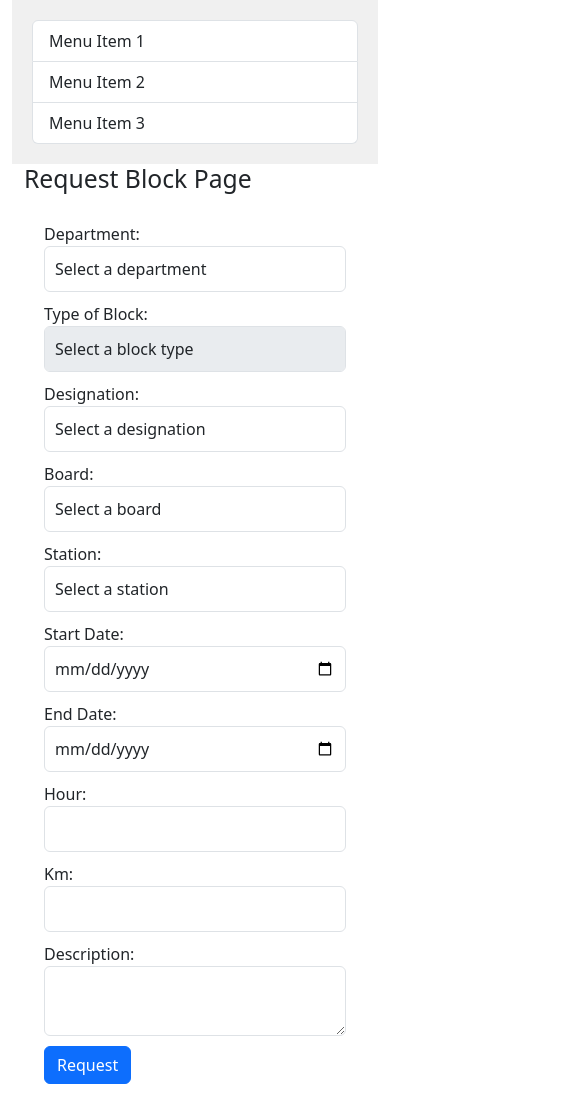
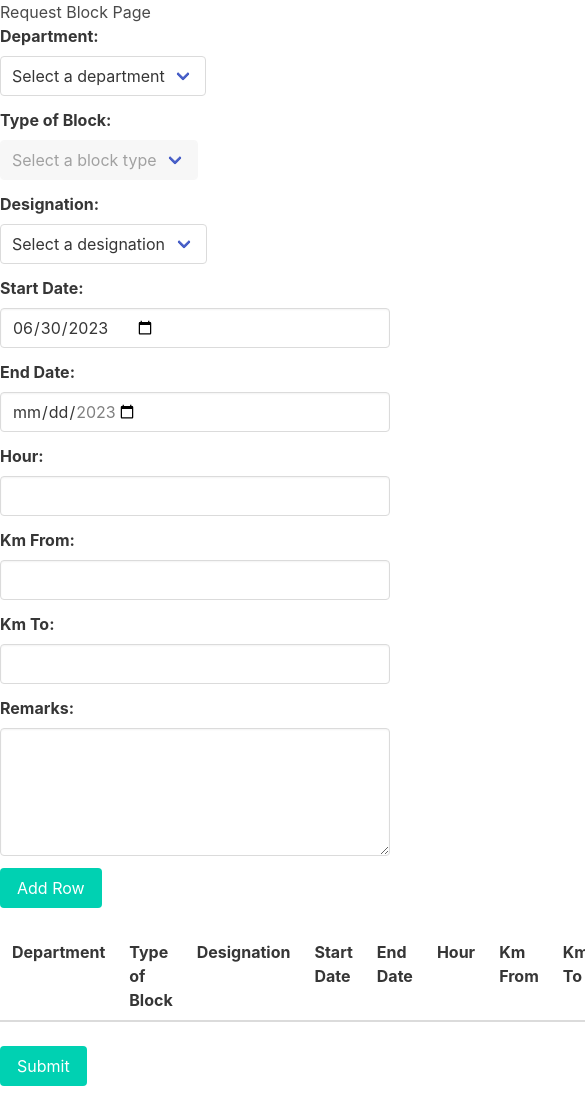
Before and after one commit to Banda17/Block-managemnet, a React (Create React App) app: page /request-block in a window 390 px wide. Shown: the top 1104 px of the page, 585 px wide, since content can reach past the window. Built offline with nearby package versions, Linux system fonts and the light colour scheme.

Commit message:
version 5

```diff
--- a/src/App.css
+++ /dev/null
@@ -1,38 +0,0 @@
-.App {
-  text-align: center;
-}
-
-.App-logo {
-  height: 40vmin;
-  pointer-events: none;
-}
-
-@media (prefers-reduced-motion: no-preference) {
-  .App-logo {
-    animation: App-logo-spin infinite 20s linear;
-  }
-}
-
-.App-header {
-  background-color: #282c34;
-  min-height: 100vh;
-  display: flex;
-  flex-direction: column;
-  align-items: center;
-  justify-content: center;
-  font-size: calc(10px + 2vmin);
-  color: white;
-}
-
-.App-link {
-  color: #61dafb;
-}
-
-@keyframes App-logo-spin {
-  from {
-    transform: rotate(0deg);
-  }
-  to {
-    transform: rotate(360deg);
-  }
-}
--- a/src/App.js
+++ b/src/App.js
@@ -1,6 +1,5 @@
 import React, { useState } from 'react';
 import { BrowserRouter as Router, Route, Routes, Link } from 'react-router-dom';
-import 'bootstrap/dist/css/bootstrap.min.css';
 import Login from './Components/login';
 import Dashboard from './Components/dashboard';
 import TablePage from './Components/TablePage';
@@ -23,8 +22,8 @@ const App = () => {
         </Routes>
 
         {user && (
-          <div className="sidebar">
-            <ul className="sidebar-menu">
+          <div>
+            <ul>
               <li className="menu-item">
                 <Link to="/dashboard">Dashboard</Link>
               </li>
--- a/src/Components/RequestBlocks.js
+++ b/src/Components/RequestBlocks.js
@@ -1,59 +1,43 @@
 import React, { useState } from 'react';
-import './requestBlockPage.css';
+import 'bulma/css/bulma.css';
 import moment from 'moment';
-
-const SideMenu = () => {
-  return (
-    <div className="side-menu">
-      {/* Side menu content */}
-      <ul className="list-group">
-        <li className="list-group-item">Menu Item 1</li>
-        <li className="list-group-item">Menu Item 2</li>
-        <li className="list-group-item">Menu Item 3</li>
-      </ul>
-    </div>
-  );
-};
+import axios from 'axios';
 
 const RequestBlockPage = () => {
   const [selectedOptions, setSelectedOptions] = useState({
+    date: new Date(),
     department: '',
-    blockType: '',
+    typeOfWork: '',
     designation: '',
-    board: '',
-    station: '',
-    startDate: '',
-    endDate: '',
-    hour: '',
-    km: '',
-    description: ''
+    plannedBlockFrom: '',
+    plannedBlockTo: '',
+    plannedBlockDuration: '',
+    kmFrom: '',
+    kmTo: '',
+    remarks: ''
   });
 
+  const [tableRows, setTableRows] = useState([]);
+
   const dropdownOptions = {
-    department: ['Trd', 'SnT', 'Engg'],
-    blockType: {
+    Department: ['Trd', 'SnT', 'Engg'],
+    typeOfWork: {
       'Trd': ['Type A', 'Type B', 'Type C'],
       'SnT': ['Type X', 'Type Y', 'Type Z'],
-      'Engg': ['Type P', 'Type Q', 'Type R'],
+      'Engg': ['Type P', 'Type Q', 'Type R']
     },
-    designation: ['SSE', 'JE', 'Tech'],
-    board: ['Board 1', 'Board 2', 'Board 3'],
-    station: {
-      'Board 1': ['Station A', 'Station B', 'Station C'],
-      'Board 2': ['Station D', 'Station E', 'Station F'],
-      'Board 3': ['Station G', 'Station H', 'Station I']
-    }
+    designation: ['SSE', 'JE', 'Tech']
   };
+
 
   const handleDropdownChange = (event, dropdownId) => {
     const { value } = event.target;
 
-    // Update the selected department
     if (dropdownId === 'department') {
       setSelectedOptions(prevOptions => ({
         ...prevOptions,
         department: value,
-        blockType: '' // Reset the blockType value when department changes
+        typeOfWork: '' // Reset the typeOfWork field when department changes
       }));
     } else {
       setSelectedOptions(prevOptions => ({
@@ -63,55 +47,124 @@ const RequestBlockPage = () => {
     }
   };
 
-  const handleSubmitRequest = () => {
-    // Here you can perform your backend request submission logic
-    console.log(selectedOptions); // Placeholder code to display the selected options
+
+  const handleAddRow = () => {
+    setTableRows(prevRows => [...prevRows, { ...selectedOptions }]);
+  };
+
+  const handleRowChange = (event, index, fieldName) => {
+    const { value } = event.target;
+
+    setTableRows(prevRows => {
+      const updatedRows = [...prevRows];
+      updatedRows[index][fieldName] = value;
+      return updatedRows;
+    });
+  };
+
+  const handleSubmitRequest = async (e) => {
+    e.preventDefault();
+
+    const requestData = {
+      mainData: {
+        date: selectedOptions.date,
+        department: selectedOptions.department,
+        typeOfWork: selectedOptions.typeOfWork,
+        designation: selectedOptions.designation,
+        plannedBlockFrom: selectedOptions.plannedBlockFrom,
+        plannedBlockTo: selectedOptions.plannedBlockTo,
+        plannedBlockDuration: selectedOptions.plannedBlockDuration,
+        kmFrom: selectedOptions.kmFrom,
+        kmTo: selectedOptions.kmTo,
+        remarks: selectedOptions.remarks
+      },
+      rowsData: tableRows.map(row => ({
+        department: row.department,
+        typeOfWork: row.typeOfWork,
+        designation: row.designation,
+        plannedBlockFrom: row.plannedBlockFrom,
+        plannedBlockTo: row.plannedBlockTo,
+        plannedBlockDuration: row.plannedBlockDuration,
+        kmFrom: row.kmFrom,
+        kmTo: row.kmTo,
+        remarks: row.remarks
+      }))
+    };
+
+    try {
+      const response = await axios.post('http://localhost:3001/request', requestData);
+
+      if (response.status === 200) {
+        const selectedOptions = response.data.mainData;
+        const rowsData = response.data.rowsData;
+        setSelectedOptions(selectedOptions);
+        setTableRows(rowsData);
+      } else {
+        console.log('Request failed');
+      }
+    } catch (error) {
+      console.log('Error during request:', error);
+    }
+
+    console.log(selectedOptions);
+    console.log(tableRows);
   };
 
   return (
-    <div className="container-fluid">
-      <div className="row">
-        <div className="col-md-3 p-0">
-          <SideMenu />
-        </div>
-        <div className="col-md-9">
+    <div className="container">
+      <div className="columns">
+        <div className="column">
           <h2>Request Block Page</h2>
-          <div className="content">
-            <label htmlFor="department">Department:</label>
+          <div className="field">
+            <label className="label" htmlFor="department">Department:</label>
+            <div className="control">
+              <div className="select">
                 <select
                   id="department"
-              className="form-control"
+                  className="input"
                   value={selectedOptions.department}
                   onChange={event => handleDropdownChange(event, 'department')}
                 >
                   <option value="">Select a department</option>
-              {dropdownOptions.department.map(option => (
+                  {dropdownOptions.Department.map(option => (
   <option key={option} value={option}>
     {option}
   </option>
 ))}
                 </select>
+              </div>
+            </div>
+          </div>
 
-            <label htmlFor="blockType">Type of Block:</label>
+          <div className="field">
+  <label className="label" htmlFor="typeOfWork">Type of Block:</label>
+  <div className="control">
+    <div className="select">
       <select
-              id="blockType"
-              className="form-control"
-              value={selectedOptions.blockType}
-              onChange={event => handleDropdownChange(event, 'blockType')}
-              disabled={!selectedOptions.department} // Disable the dropdown if no department is selected
+        id="typeOfWork"
+        className="input"
+        value={selectedOptions.typeOfWork}
+        onChange={event => handleDropdownChange(event, event.target.value)}
+        disabled={!selectedOptions.department}
       >
         <option value="">Select a block type</option>
-              {dropdownOptions.blockType[selectedOptions.department]?.map(option => (
+        {dropdownOptions.typeOfWork[selectedOptions.department]?.map(option => (
   <option key={option} value={option}>
     {option}
   </option>
 ))}
       </select>
+    </div>
+  </div>
+</div>
 
-            <label htmlFor="designation">Designation:</label>
+          <div className="field">
+            <label className="label" htmlFor="designation">Designation:</label>
+            <div className="control">
+              <div className="select">
                 <select
                   id="designation"
-              className="form-control"
+                  className="input"
                   value={selectedOptions.designation}
                   onChange={event => handleDropdownChange(event, 'designation')}
                 >
@@ -122,87 +175,194 @@ const RequestBlockPage = () => {
                     </option>
                   ))}
                 </select>
+              </div>
+            </div>
+          </div>
 
-            <label htmlFor="board">Board:</label>
-            <select
-              id="board"
-              className="form-control"
-              value={selectedOptions.board}
-              onChange={event => handleDropdownChange(event, 'board')}
-            >
-              <option value="">Select a board</option>
-              {dropdownOptions.board.map(option => (
-                <option key={option} value={option}>
-                  {option}
-                </option>
-              ))}
-            </select>
-
-            <label htmlFor="station">Station:</label>
-            <select
-              id="station"
-              className="form-control"
-              value={selectedOptions.station}
-              onChange={event => handleDropdownChange(event, 'station')}
-            >
-              <option value="">Select a station</option>
-              {dropdownOptions.station[selectedOptions.board]?.map(option => (
-                <option key={option} value={option}>
-                  {option}
-                </option>
-              ))}
-            </select>
-
-            <label htmlFor="startDate">Start Date:</label>
+          <div className="field">
+            <label className="label" htmlFor="plannedBlockFrom">Start Date:</label>
+            <div className="control">
               <input
                 type="date"
-              id="startDate"
-              className="form-control"
-              value={selectedOptions.startDate}
-              onChange={event => handleDropdownChange(event, 'startDate')}
+                id="plannedBlockFrom"
+                className="input"
+                value={moment(selectedOptions.date).format('YYYY-MM-DD')}
+                onChange={event => handleDropdownChange(event, 'date')}
               />
+            </div>
+          </div>
 
-            <label htmlFor="endDate">End Date:</label>
+          <div className="field">
+            <label className="label" htmlFor="plannedBlockTo">End Date:</label>
+            <div className="control">
               <input
                 type="date"
-              id="endDate"
-              className="form-control"
-              value={selectedOptions.endDate}
-              min={selectedOptions.startDate}
-              max={moment(selectedOptions.startDate).add(1, 'weeks').format('YYYY-MM-DD')}
-              onChange={event => handleDropdownChange(event, 'endDate')}
+                id="plannedBlockTo"
+                className="input"
+                value={selectedOptions.plannedBlockTo}
+                min={moment(selectedOptions.date).format('YYYY-MM-DD')}
+                max={moment(selectedOptions.date).add(1, 'weeks').format('YYYY-MM-DD')}
+                onChange={event => handleDropdownChange(event, 'plannedBlockTo')}
               />
+            </div>
+          </div>
 
-            <label htmlFor="hour">Hour:</label>
+          <div className="field">
+            <label className="label" htmlFor="plannedBlockDuration">Hour:</label>
+            <div className="control">
               <input
                 type="text"
-              id="hour"
-              className="form-control"
-              value={selectedOptions.hour}
-              onChange={event => handleDropdownChange(event, 'hour')}
+                id="plannedBlockDuration"
+                className="input"
+                value={selectedOptions.plannedBlockDuration}
+                onChange={event => handleDropdownChange(event, 'plannedBlockDuration')}
               />
+            </div>
+          </div>
 
-            <label htmlFor="km">Km:</label>
+          <div className="field">
+            <label className="label" htmlFor="kmFrom">Km From:</label>
+            <div className="control">
               <input
                 type="text"
-              id="km"
-              className="form-control"
-              value={selectedOptions.km}
-              onChange={event => handleDropdownChange(event, 'km')}
+                id="kmFrom"
+                className="input"
+                value={selectedOptions.kmFrom}
+                onChange={event => handleDropdownChange(event, 'kmFrom')}
               />
+            </div>
+          </div>
 
-            <label htmlFor="description">Description:</label>
+          <div className="field">
+            <label className="label" htmlFor="kmTo">Km To:</label>
+            <div className="control">
+              <input
+                type="text"
+                id="kmTo"
+                className="input"
+                value={selectedOptions.kmTo}
+                onChange={event => handleDropdownChange(event, 'kmTo')}
+              />
+            </div>
+          </div>
+
+          <div className="field">
+            <label className="label" htmlFor="remarks">Remarks:</label>
+            <div className="control">
               <textarea
-              id="description"
-              className="form-control"
-              value={selectedOptions.description}
-              onChange={event => handleDropdownChange(event, 'description')}
+                id="remarks"
+                className="textarea"
+                value={selectedOptions.remarks}
+                onChange={event => handleDropdownChange(event, 'remarks')}
               ></textarea>
+            </div>
+          </div>
 
-            <button className="btn btn-primary" onClick={handleSubmitRequest}>
-              Request
+          <button className="button is-primary" onClick={handleAddRow}>
+            Add Row
           </button>
         </div>
+      </div>
+
+      <div className="columns">
+        <div className="column">
+          <table className="table is-fullwidth">
+            <thead>
+              <tr>
+                <th>Department</th>
+                <th>Type of Block</th>
+                <th>Designation</th>
+                <th>Start Date</th>
+                <th>End Date</th>
+                <th>Hour</th>
+                <th>Km From</th>
+                <th>Km To</th>
+                <th>Remarks</th>
+              </tr>
+            </thead>
+            <tbody>
+              {tableRows.map((row, index) => (
+                <tr key={index}>
+                  <td>
+                    <input
+                      type="text"
+                      value={row.department}
+                      onChange={event => handleRowChange(event, index, 'department')}
+                      className="input"
+                    />
+                  </td>
+                  <td>
+                    <input
+                      type="text"
+                      value={row.typeOfWork}
+                      onChange={event => handleRowChange(event, index, 'typeOfWork')}
+                      className="input"
+                    />
+                  </td>
+                  <td>
+                    <input
+                      type="text"
+                      value={row.designation}
+                      onChange={event => handleRowChange(event, index, 'designation')}
+                      className="input"
+                    />
+                  </td>
+                  <td>
+                    <input
+                      type="text"
+                      value={row.date}
+                      onChange={event => handleRowChange(event, index, 'date')}
+                      className="input"
+                    />
+                  </td>
+                  <td>
+                    <input
+                      type="text"
+                      value={row.plannedBlockTo}
+                      onChange={event => handleRowChange(event, index, 'plannedBlockTo')}
+                      className="input"
+                    />
+                  </td>
+                  <td>
+                    <input
+                      type="text"
+                      value={row.plannedBlockDuration}
+                      onChange={event => handleRowChange(event, index, 'plannedBlockDuration')}
+                      className="input"
+                    />
+                  </td>
+                  <td>
+                    <input
+                      type="text"
+                      value={row.kmFrom}
+                      onChange={event => handleRowChange(event, index, 'kmFrom')}
+                      className="input"
+                    />
+                  </td>
+                  <td>
+                    <input
+                      type="text"
+                      value={row.kmTo}
+                      onChange={event => handleRowChange(event, index, 'kmTo')}
+                      className="input"
+                    />
+                  </td>
+                  <td>
+                    <input
+                      type="text"
+                      value={row.remarks}
+                      onChange={event => handleRowChange(event, index, 'remarks')}
+                      className="input"
+                    />
+                  </td>
+                </tr>
+              ))}
+            </tbody>
+          </table>
+
+          <button className="button is-primary" onClick={handleSubmitRequest}>
+            Submit
+          </button>
         </div>
       </div>
     </div>
--- a/src/Components/dasboard.css
+++ /dev/null
@@ -1,57 +0,0 @@
-.dashboard-container {
-    display: flex;
-  }
-
-  .sidebar {
-    width: 200px;
-    background-color: #f1f1f1;
-    padding: 20px;
-  }
-
-  .sidebar-menu {
-    list-style-type: none;
-    padding: 0;
-    margin: 0;
-  }
-
-  .menu-item {
-    margin-bottom: 10px;
-  }
-
-  .menu-item a {
-    text-decoration: none;
-    color: #333;
-  }
-
-  .submenu {
-    list-style-type: none;
-    margin: 0;
-    padding: 0;
-    margin-top: 10px;
-  }
-
-  .submenu-item {
-    margin-bottom: 5px;
-  }
-
-  .submenu-item a {
-    text-decoration: none;
-    color: #555;
-  }
-
-  .content {
-    flex: 1;
-    padding: 20px;
-  }
-
-  .arrow {
-    margin-left: 5px;
-  }
-
-  .up {
-    transform: rotate(-135deg);
-  }
-
-  .down {
-    transform: rotate(45deg);
-  }
--- a/src/Components/requestBlockPage.css
+++ /dev/null
@@ -1,25 +0,0 @@
-.dashboard {
-  display: flex;
-  height: 100vh;
-}
-
-.side-menu {
-  flex: 0 0 20%;
-  background-color: #f0f0f0;
-  padding: 20px;
-}
-
-.content {
-  flex: 1;
-  padding: 20px;
-}
-
-.dropdown-container {
-  margin-top: 20px;
-}
-
-.form-control {
-  width: 100%;
-  padding: 10px;
-  margin-bottom: 10px;
-}
--- a/src/index.css
+++ /dev/null
@@ -1,13 +0,0 @@
-body {
-  margin: 0;
-  font-family: -apple-system, BlinkMacSystemFont, 'Segoe UI', 'Roboto', 'Oxygen',
-    'Ubuntu', 'Cantarell', 'Fira Sans', 'Droid Sans', 'Helvetica Neue',
-    sans-serif;
-  -webkit-font-smoothing: antialiased;
-  -moz-osx-font-smoothing: grayscale;
-}
-
-code {
-  font-family: source-code-pro, Menlo, Monaco, Consolas, 'Courier New',
-    monospace;
-}
```
Also changed, not shown: src/Components/AcceptRequestPage.js (+13 -13 lines), src/Components/dashboard.js (+5 -5 lines). Lines whose indentation alone changed are shown as unchanged.
